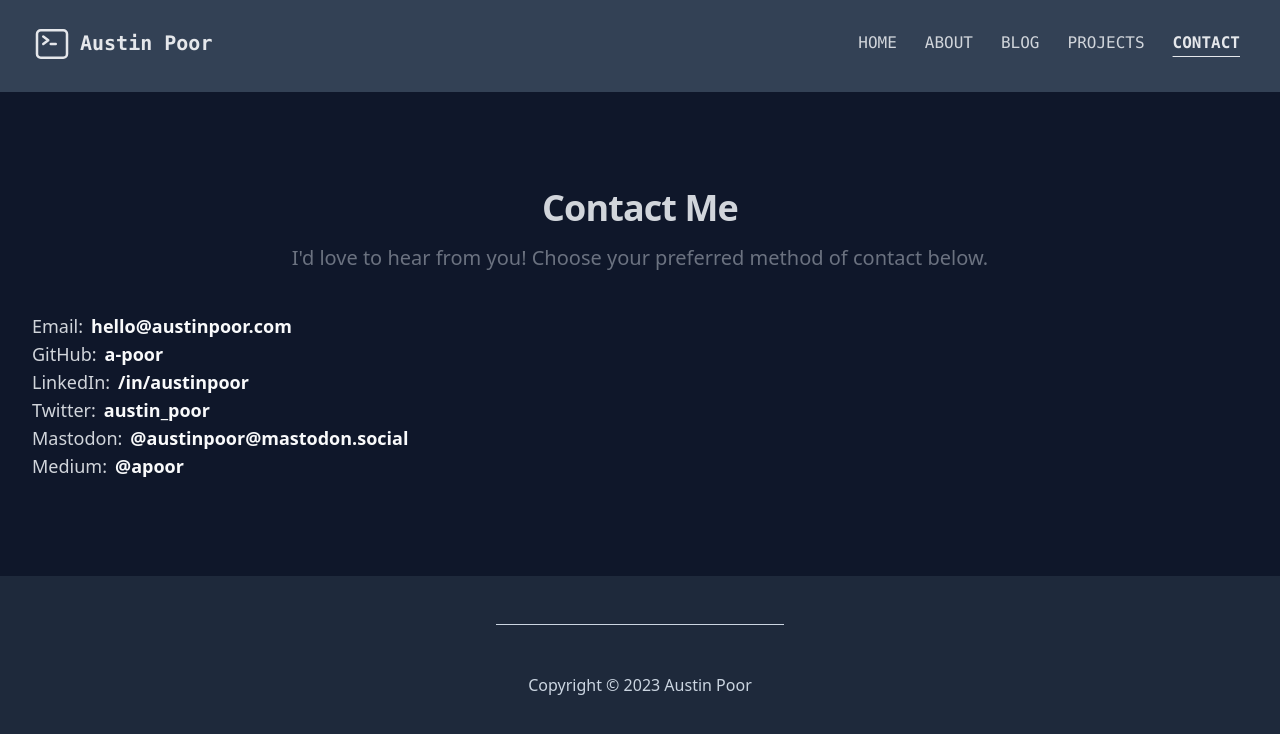
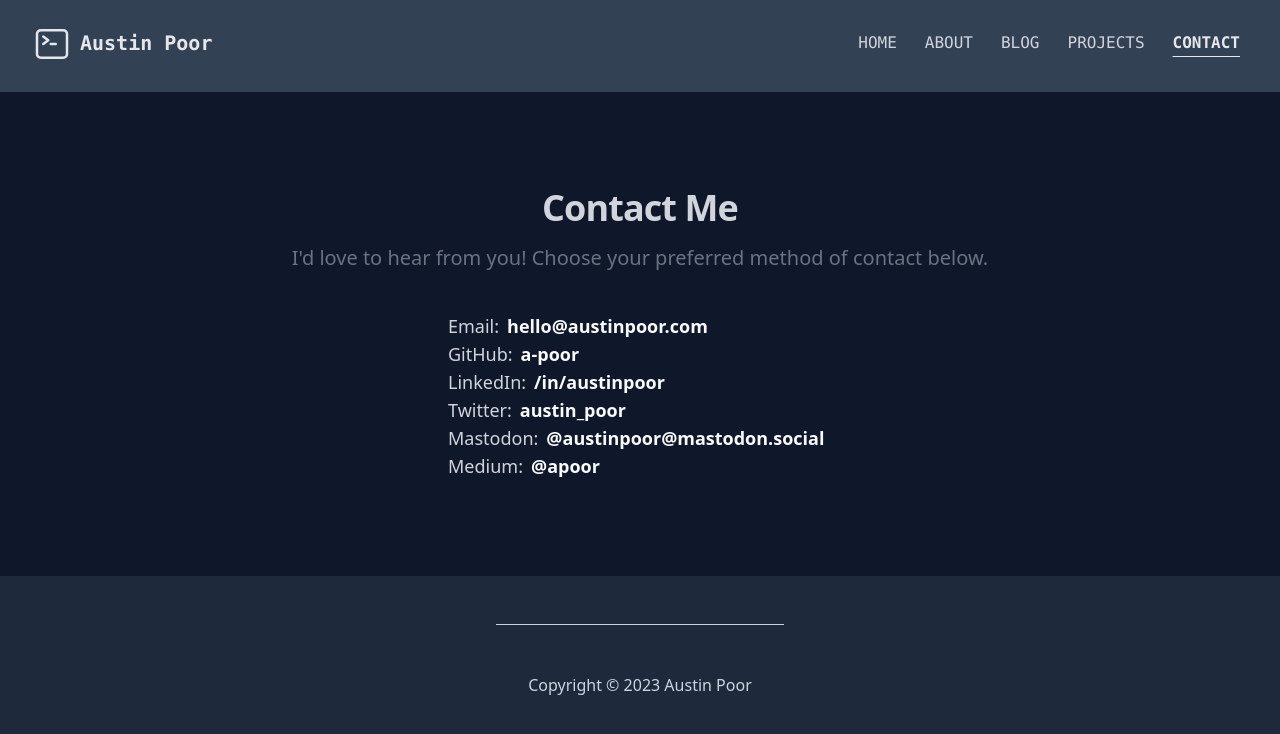
Before and after one commit to hammad5421/DataSciencePortfolio, a SvelteKit app: page /contact in a window 1280 px wide. Shown: the top 734 px of the page. Built offline with nearby package versions, Linux system fonts and the light colour scheme.

Commit message:
Update contact page layout

```diff
--- a/src/routes/contact/+page.svelte
+++ b/src/routes/contact/+page.svelte
@@ -52,9 +52,9 @@
     </p>
   </div>
 
-  <div class="mt-10 mx-auto text-base sm:text-lg">
+  <div class="mt-10 text-base sm:text-lg">
     {#each linkData as link}
-      <div class="flex flex-wrap">
+      <div class="flex flex-wrap max-w-sm mx-auto">
         <p class="pr-2 text-right text-gray-300">
           { link.name }:
         </p>
```
